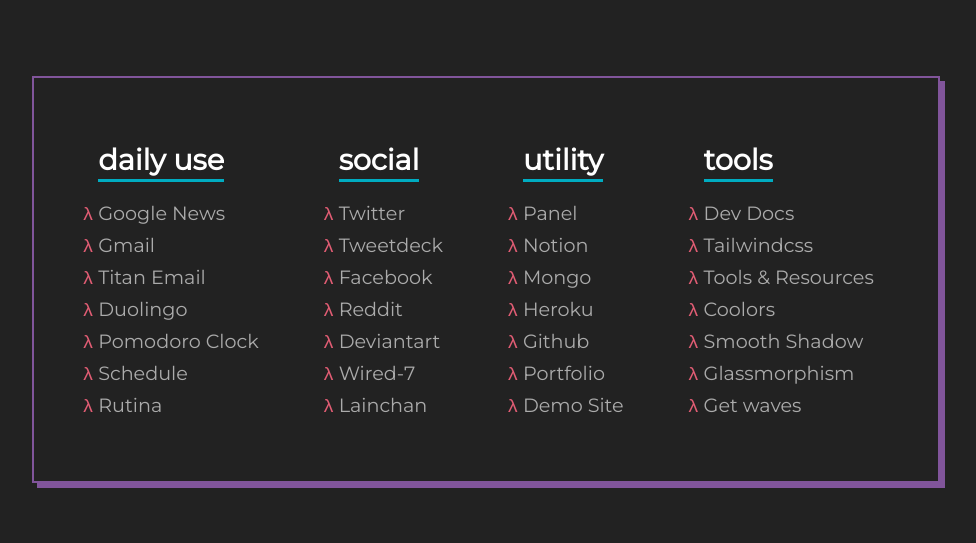
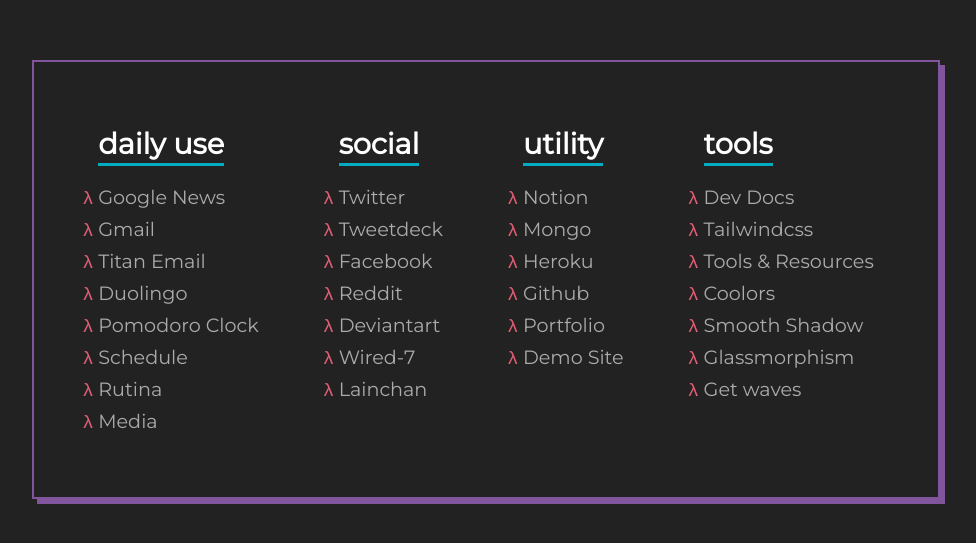
Before and after one commit to ReliSalazar/Bookmarks, a React (Create React App) app: page / in a window 1280 px wide. Shown: the part 121-664 px from the top of the page, without its empty margins (154-1130 px from the left). Built offline with nearby package versions, Linux system fonts and the light colour scheme.

Commit message:
adds media bookmark

```diff
--- a/src/App.js
+++ b/src/App.js
@@ -36,6 +36,11 @@
     {
       name: "Rutina",
       url: "https://relisalazar.github.io/rutina/",
+      type: "daily",
+    },
+    {
+      name: "Media",
+      url: "file:///C:/Users/naitv/workspace/media-pendiente/index.html",
       type: "daily",
     },
   ];
@@ -77,11 +82,6 @@
     },
   ];
   const utility = [
-    {
-      name: "Panel",
-      url: "https://mx38.hostgator.mx:2083/cpsess2876304578/frontend/paper_lantern/index.html",
-      type: "utility",
-    },
     {
       name: "Notion",
       url: "https://www.notion.so/relisalazar/",
```
